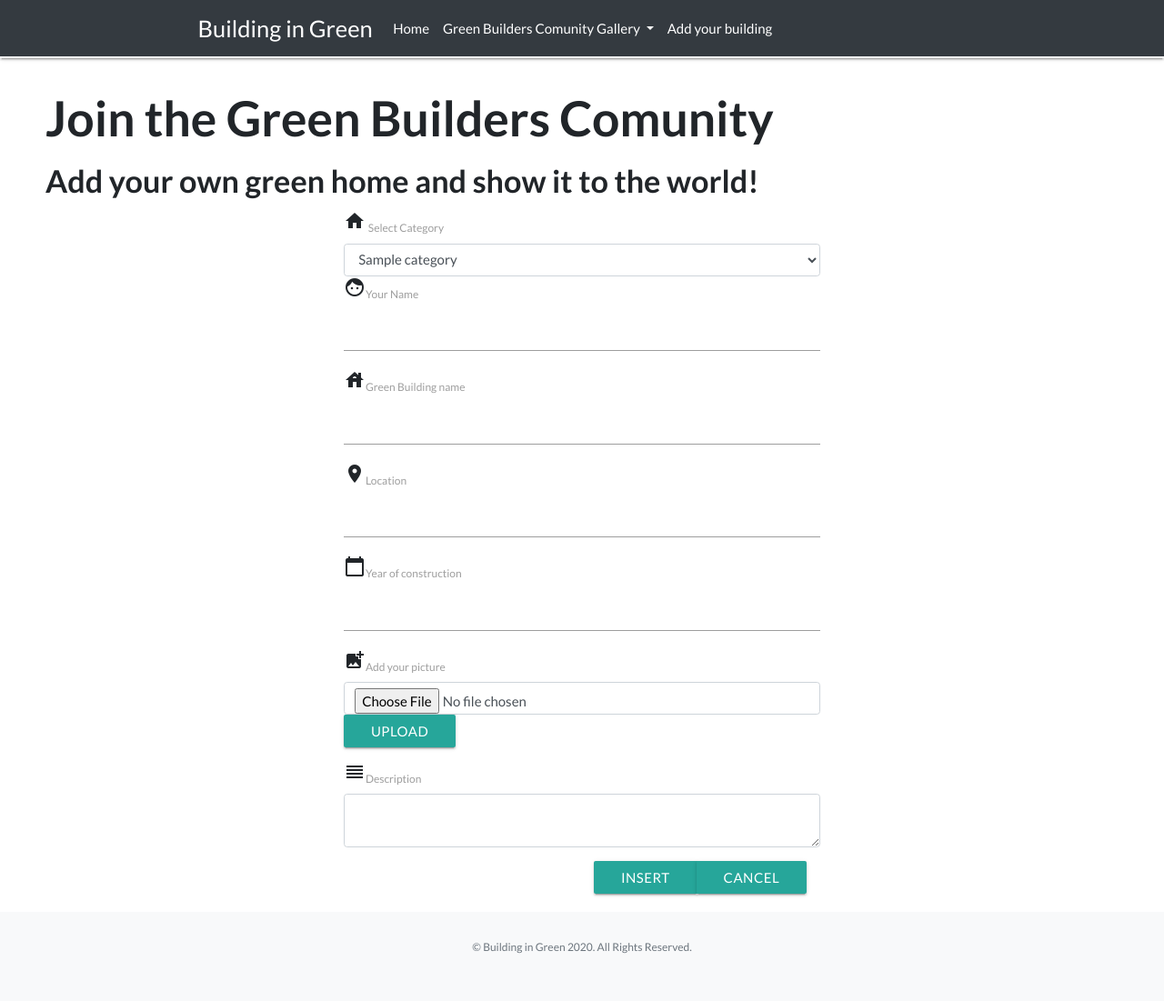
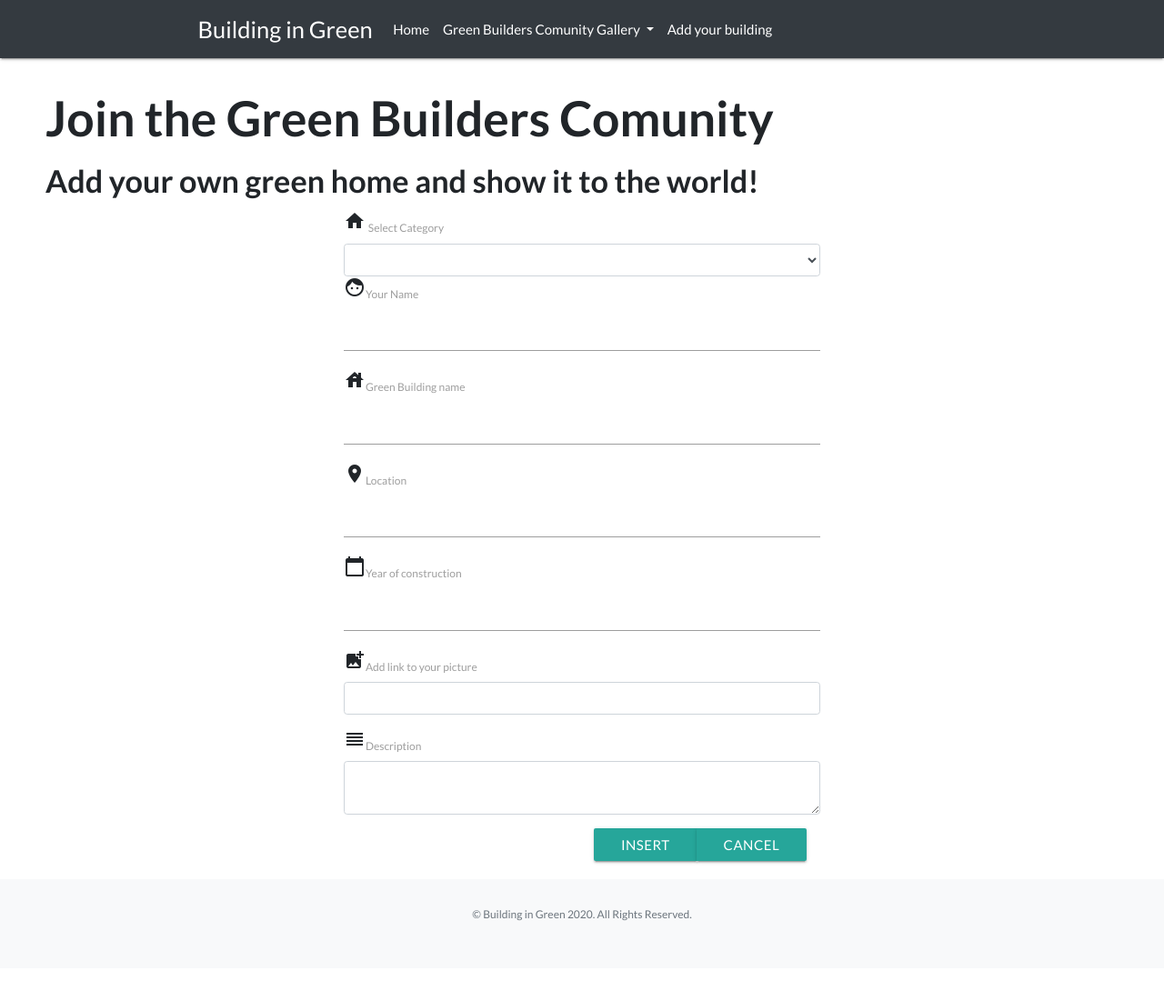
Before and after one commit to RoMar19/Building_in_green, a Flask app: page /add_house in a window 1280 px wide. Shown: the whole page at 91% size. After the commit the page ends 1013 px from the top, so only its background shows below. Run offline with Flask 2, Linux system fonts and the light colour scheme; a database or web service that is not in the repository returns one stand-in record (values such as "Sample title"); style sheets or scripts are compiled from the project's sources; some libraries are stand-ins or nearby versions.

Commit message:
mystyle.css customized

```diff
--- a/static/css/mystyle.css
+++ b/static/css/mystyle.css
@@ -1,13 +1,7 @@
 /* Navbar */
-
 .navbar,
 .dropdown-item {
     background-color: #343a40;
-}
-
-
-.navbar {
-    border-bottom: 2px solid #fff;
 }
 
 .navbar-dark .navbar-nav .nav-link {
@@ -20,12 +14,8 @@
 }
 
 .nav-item a {
-    font-family: "Lato", sans-serif;
+    font-family: 'Lato', sans-serif;;
     font-size: 1em;
-}
-
-.navbar-toggler {
-
 }
 
 .dropdown-menu {
@@ -48,7 +38,8 @@
     text-align: left;
 }
 
-*/* Gallery */
+
+/* Gallery */
 
 .row {
   display: flex;
--- a/templates/add_house.html
+++ b/templates/add_house.html
@@ -12,12 +12,13 @@
                 <i class="material-icons">home</i>
                 <label class="form-field-description">Select Category</label>
                 <select class="form-control categories-formfield" id="category" name="category_name">
+                    <option value="" disabled selected></option>
                     <!-- Populates categories from DB green_buildings -->
                     {% for category in categories %}
                         <option value="{{category.category_name}}" class="left">{{category.category_name | capitalize}}</option>
                     {% endfor %}
                 </select>
-                <div class="form-group">
+                <div class="form-group" style="margin-bottom:10px;">
                     <div class="controls">
                         <i class="material-icons">face</i><label class="form-field-description">Your Name</label>
                             <input type="text" class="form-control" id="user_name" name="user_name" required data-validation-required-message="Please enter your name." maxlength="100">
@@ -43,9 +44,8 @@
                 </div>
                 <div class="form-group">
                     <div class="controls">
-                    <i class="material-icons">add_photo_alternate</i><label class="form-field-description">Add your picture</label>
-                        <input type="file" class="form-control" id="image" name="image" >
-                        <button type="button" class="btn btn-suscess">Upload</button>
+                    <i class="material-icons">add_photo_alternate</i><label class="form-field-description">Add link to your picture</label>
+                        <input type="link" class="form-control" id="image" name="image" >
                     </div>
                 </div>
                 <div class="form-group">
@@ -61,14 +61,14 @@
             </div>
             </div>
         </form>
-        </div>
     </div>
+</div>
 
-    <script>
+<script>
     $(document).ready(function(){
         $('select').formSelect();
     });
-    </script>
+</script>
 
 
 {% endblock %}
--- a/templates/edit_house.html
+++ b/templates/edit_house.html
@@ -11,16 +11,16 @@
             <i class="fas fa-align-center"></i>
             <label class="form-field-description">Select Category</label>
                 <select class="form-control category-formfield" id="category" name="category_name">
+                        <option value="" disabled selected></option>
                     <!-- Populate categories from database green.buildings.categories -->
                     {% for category in categories %}
                         {% if category.category_name == house.category_name %}
-                                <option value="{{category.category_name}}" selected>{{category.category_name}}</option>
+                        <option value="{{category.category_name}}">{{category.category_name}}</option>
                         {% else %}
                         <option value="{{category.category_name}}">{{category.category_name}}</option>
                         {% endif %}
                     {% endfor %}
                 </select>
-                    </div>
                 <div class="form-group">
                     <div class="controls">
                         <i class="fas fa-pencil-alt"></i><label class="form-field-description">Your Name</label>
@@ -58,7 +58,7 @@
                     <textarea class="form-control" id="description" name="description" required data-validation-required-message="Please enter a short house description." maxlength="1000" value="{{house.description}}"></textarea>
                 </div>
                 </div>
-                <div>
+                <div class="col-md-10">
                 <h5>Click "Update" to confirm</h5>
                     <button type="submit" class="btn btn-success" onclick="alert_edit()" id="sendMessageButton">Update</button>
                     <a href="{{url_for('house_detail', house_id=house._id )}}" onclick="alert_no_edit()" class="btn btn-success">Cancel</a>
```
Lines whose indentation alone changed are shown as unchanged.
